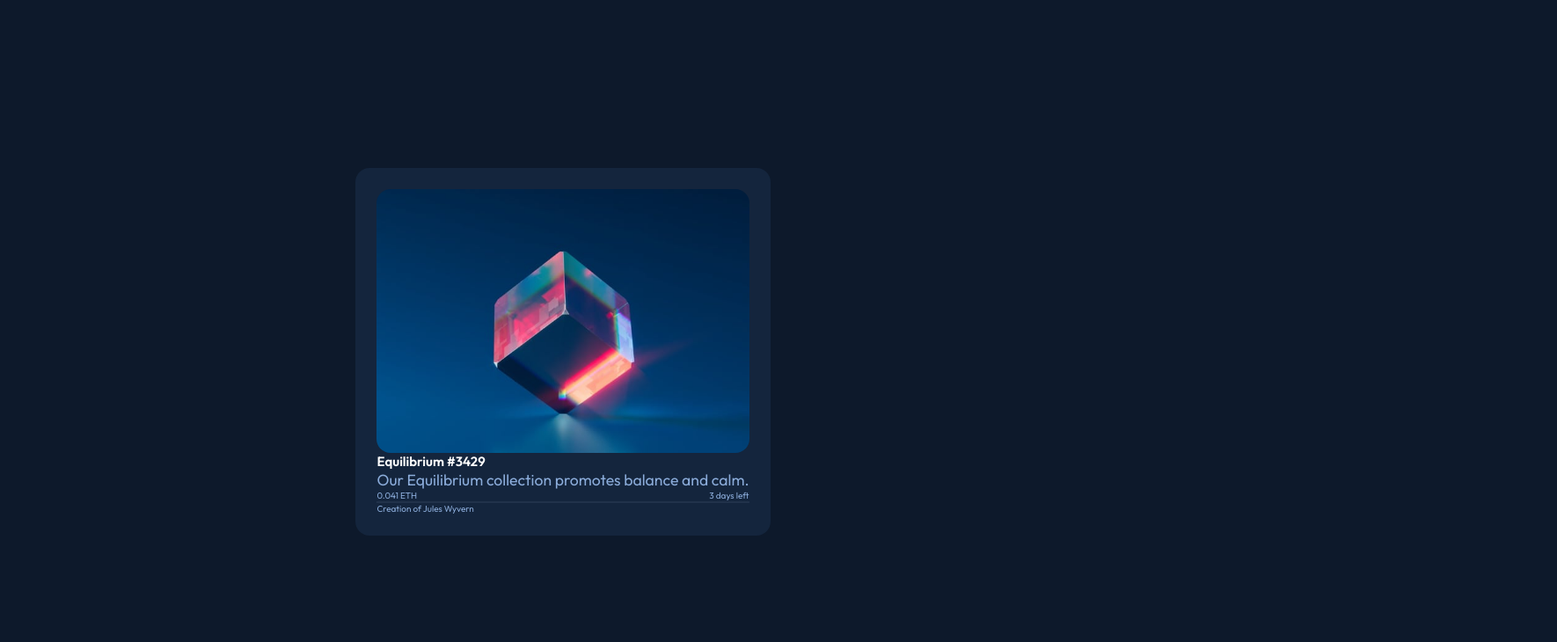
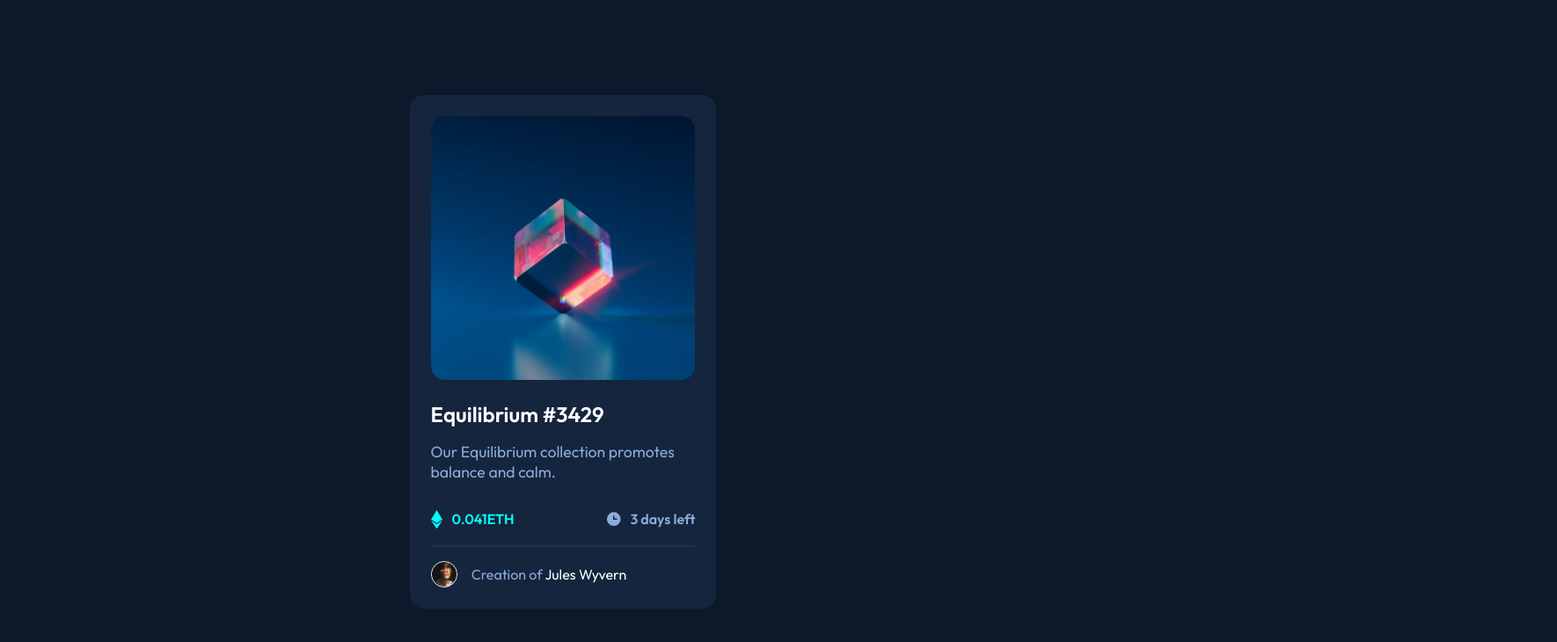
Before and after one commit to andressalazar08/Frontend_Mentor_project_3, a plain HTML site: page index.html in a window 1280 px wide. Shown: the whole page at 88% size, 1770 px wide, since content can reach past the window. Drawn offline with Linux system fonts and the light colour scheme.

Commit message:
card some hover effect

```diff
--- a/index.html
+++ b/index.html
@@ -26,16 +26,26 @@
         </h1>
 
 
-        <p>
-          Our Equilibrium collection promotes balance and calm.
-        </p>
+        <p>Our Equilibrium collection promotes balance and calm.</p>
 
 
       </div>
 
       <div class="datos">
-        <div>0.041 ETH</div>
-        <div>3 days left</div>
+        <div class="pricing">
+          <div class="pricing-img">
+
+          </div>
+          <p class="pricing-p">0.041ETH</p>
+
+        </div>
+        <div class="timing">
+          <div class="timing-img">
+
+          </div>
+          <p class="timing-p">3 days left</p>
+
+        </div>
 
 
       </div>
@@ -43,8 +53,15 @@
       <hr class="linea">
 
       <div class="autor">
-        <div></div>
-        <div>Creation of Jules Wyvern</div>
+        <img src="/images/image-avatar.png" alt="img-avatar" class="avatar">
+        <p>
+          Creation of
+          <a href="#" class="author-name">Jules Wyvern</a>
+
+
+        </p>
+
+
 
 
       </div>
--- a/styles.css
+++ b/styles.css
@@ -24,7 +24,7 @@
 
 body{
     font-family: 'Outfit', sans-serif;
-    font-size: 62.5%; /* 16px * 0.625 = 10px; */
+    /*font-size: 62.5%; /* 16px * 0.625 = 10px;*/
     background-color: var(--Very-dark-blue-main-BG);
 }
 
@@ -47,11 +47,16 @@ p{
     background-color: var(--Very-dark-blue-card-BG);
     border-radius: 1rem;
     padding: 1.5rem;
+    max-width: 21.8rem;
+
 
 }
 
 .contenedor-imagen{
     /*position: relative;*/
+    width: 100%;
+    max-width: 18.75rem;
+    cursor: pointer;
 }
 
 .main-image{
@@ -60,16 +65,39 @@ p{
     background-position: center center;
     background-size: cover;
     height: 100%;
+    width: 100%;
     min-height: 18.75rem;
+
+    border-radius: 1rem;
+}
+
+
+.effect-image{
+    background-image: none;
+    position: absolute;
+    top: 0;
     width: 100%;
+    min-height: 18.75rem;
     border-radius: 1rem;
+}
+
+
+.texto-principal{
+    margin: 1.5rem 0 2rem 0;
+
 }
 .texto-principal h1 a{
     text-decoration: none;
     color: var(--White);
+    font-size: 1.5rem;
+
 }
 
+.texto-principal h1 a:hover{
+    color: var(--Cyan);
+}
 .texto-principal p{
+    margin: 1rem 0 1rem 0;
     text-decoration: none;
     color: var(--Soft-blue);
     font-size: 1.1rem;
@@ -81,6 +109,45 @@ p{
     flex-direction: row;
     justify-content: space-between;
     color: var(--Soft-blue);
+    margin-bottom:1.2rem;
+    margin-top: 1rem;
+}
+
+
+.pricing{
+    color:var(--Cyan);
+    display: flex;
+    font-weight: 600;
+}
+
+.pricing-p{
+    font-size: 1rem;
+    margin-left: 0.5rem;
+}
+
+.pricing-img{
+    background-image: url(images/icon-ethereum.svg);
+    background-size: contain;
+    background-repeat: no-repeat;
+    min-height: 1rem;
+    min-width: 1rem;
+}
+
+.timing{
+    display: flex;
+    font-weight: 600;
+}
+
+.timing-p{
+    font-size: 1rem;
+    margin-left: 0.5rem;
+}
+.timing-img{
+    background-image: url(images/icon-clock.svg);
+    background-size: contain;
+    background-repeat: no-repeat;
+    min-height: 1.3rem;
+    min-width: 1.3rem;
 }
 
 .linea{
@@ -89,7 +156,35 @@ p{
 }
 
 .autor{
+    margin-top: 1rem;
+    display: flex;
+    flex-direction: row;
+    align-items: center;
+    gap: 1rem;
+}
+
+.autor p{
     color: var(--Soft-blue);
+    font-size: 1rem;
+}
+
+.autor p a{
+    color: var(--White);
+    text-decoration: none;
+    font-weight: 400;
+}
+
+
+.author-name:hover{
+    color: var(--Cyan);
+}
+
+.avatar{
+    width: 10%;
+    height: 10%;
+    background-size: cover;
+    border: 0.0625rem solid var(--White);
+    border-radius: 50%;
 }
 
 
```
